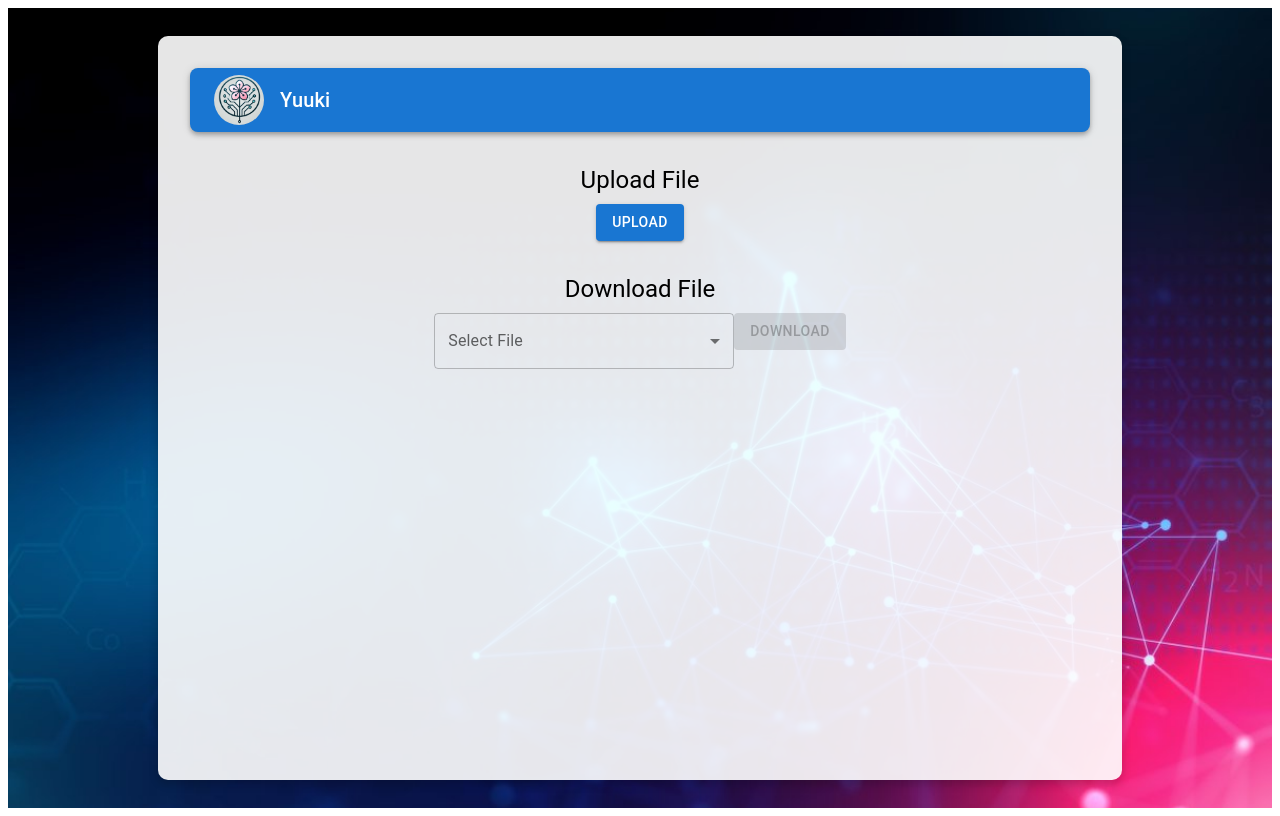
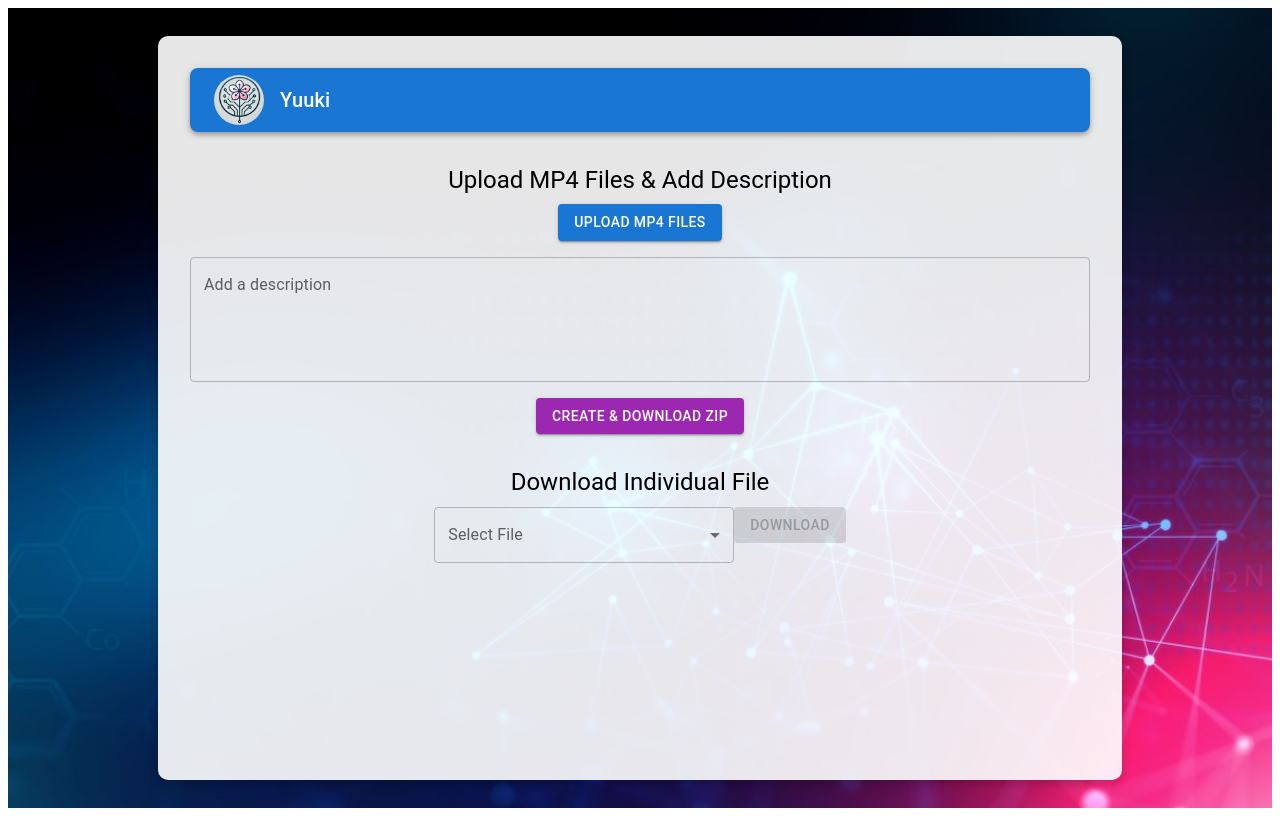
Before and after one commit to QuentenW/Yuuki_FE, a React (Vite) app in the folder Yuuki/: page / in a window 1280 px wide. Built offline with nearby package versions, Linux system fonts and the light colour scheme.

Commit message:
add mp4 zipping and textbox

```diff
--- a/Yuuki/src/App.jsx
+++ b/Yuuki/src/App.jsx
@@ -10,21 +10,23 @@ import {
   Snackbar,
   Alert,
 } from "@mui/material";
+import JSZip from "jszip";
 import logo from "./assets/logo.png"; // Replace with your image path
 import background from "./assets/background.jpg"; // Replace with your background image path
 
 function App() {
   const [files, setFiles] = useState([]); // State to store uploaded files
   const [selectedFile, setSelectedFile] = useState(null); // State for the selected file to download
+  const [description, setDescription] = useState(""); // State for the description
   const [snackbarOpen, setSnackbarOpen] = useState(false); // State for toast visibility
   const [snackbarMessage, setSnackbarMessage] = useState(""); // State for toast message
 
   // Handle File Upload
   const handleUpload = (event) => {
-    const file = event.target.files[0];
-    if (file) {
-      setFiles((prevFiles) => [...prevFiles, file]);
-      setSnackbarMessage(`File "${file.name}" uploaded successfully!`);
+    const uploadedFiles = Array.from(event.target.files);
+    if (uploadedFiles.length > 0) {
+      setFiles((prevFiles) => [...prevFiles, ...uploadedFiles]);
+      setSnackbarMessage(`${uploadedFiles.length} file(s) uploaded successfully!`);
       setSnackbarOpen(true); // Show the toast
     }
   };
@@ -50,6 +52,44 @@ function App() {
     }
   };
 
+  // Handle Description Change
+  const handleDescriptionChange = (event) => {
+    setDescription(event.target.value);
+  };
+
+  // Create ZIP File
+  const createZip = async () => {
+    if (files.length === 0 || !description.trim()) {
+      setSnackbarMessage("Please upload MP4 files and add a description.");
+      setSnackbarOpen(true);
+      return;
+    }
+
+    const zip = new JSZip();
+    const textFileName = "description.txt";
+
+    // Add MP4 files to the zip
+    files.forEach((file) => {
+      zip.file(file.name, file);
+    });
+
+    // Add the description as a text file
+    zip.file(textFileName, description);
+
+    // Generate the zip file and trigger download
+    const zipBlob = await zip.generateAsync({ type: "blob" });
+    const zipUrl = URL.createObjectURL(zipBlob);
+
+    const link = document.createElement("a");
+    link.href = zipUrl;
+    link.download = "files_and_description.zip";
+    link.click();
+
+    URL.revokeObjectURL(zipUrl); // Clean up
+    setSnackbarMessage("ZIP file created and downloaded!");
+    setSnackbarOpen(true);
+  };
+
   // Close Snackbar
   const handleSnackbarClose = () => {
     setSnackbarOpen(false);
@@ -59,7 +99,7 @@ function App() {
     <Box
       sx={{
         width: "100%",
-        minHeight: "100vh", // Ensures the root container spans the full viewport height
+        minHeight: "100vh",
         backgroundImage: `url(${background})`,
         backgroundSize: "cover",
         backgroundPosition: "center",
@@ -75,7 +115,7 @@ function App() {
           width: "80%",
           minHeight: "85vh",
           maxWidth: "900px",
-          backgroundColor: "rgba(255, 255, 255, 0.9)", // White background with transparency
+          backgroundColor: "rgba(255, 255, 255, 0.9)",
           borderRadius: "10px",
           boxShadow: "0px 4px 10px rgba(0, 0, 0, 0.2)",
           padding: "2rem",
@@ -92,7 +132,6 @@ function App() {
                 gap: "1rem",
               }}
             >
-              {/* Circular Image */}
               <Box
                 component="img"
                 src={logo}
@@ -104,7 +143,6 @@ function App() {
                   objectFit: "cover",
                 }}
               />
-              {/* Title */}
               <Typography variant="h6" component="div">
                 Yuuki
               </Typography>
@@ -115,18 +153,31 @@ function App() {
         {/* Upload Section */}
         <Box sx={{ margin: "2rem 0" }}>
           <Typography variant="h5" gutterBottom>
-            Upload File
+            Upload MP4 Files & Add Description
           </Typography>
-          <Button variant="contained" component="label" color="primary">
-            Upload
-            <input type="file" hidden onChange={handleUpload} />
+          <Button variant="contained" component="label" color="primary" sx={{ marginBottom: "1rem" }}>
+            Upload MP4 Files
+            <input type="file" accept="video/mp4" multiple hidden onChange={handleUpload} />
+          </Button>
+          <TextField
+            fullWidth
+            label="Add a description"
+            multiline
+            rows={4}
+            value={description}
+            onChange={handleDescriptionChange}
+            variant="outlined"
+            sx={{ marginBottom: "1rem" }}
+          />
+          <Button variant="contained" color="secondary" onClick={createZip}>
+            Create & Download ZIP
           </Button>
         </Box>
 
         {/* Download Section */}
         <Box sx={{ margin: "2rem 0" }}>
           <Typography variant="h5" gutterBottom>
-            Download File
+            Download Individual File
           </Typography>
           <TextField
             select
@@ -151,7 +202,7 @@ function App() {
           </Button>
         </Box>
 
-        {/* Snackbar for Upload Success */}
+        {/* Snackbar for Notifications */}
         <Snackbar
           open={snackbarOpen}
           autoHideDuration={3000}
```
